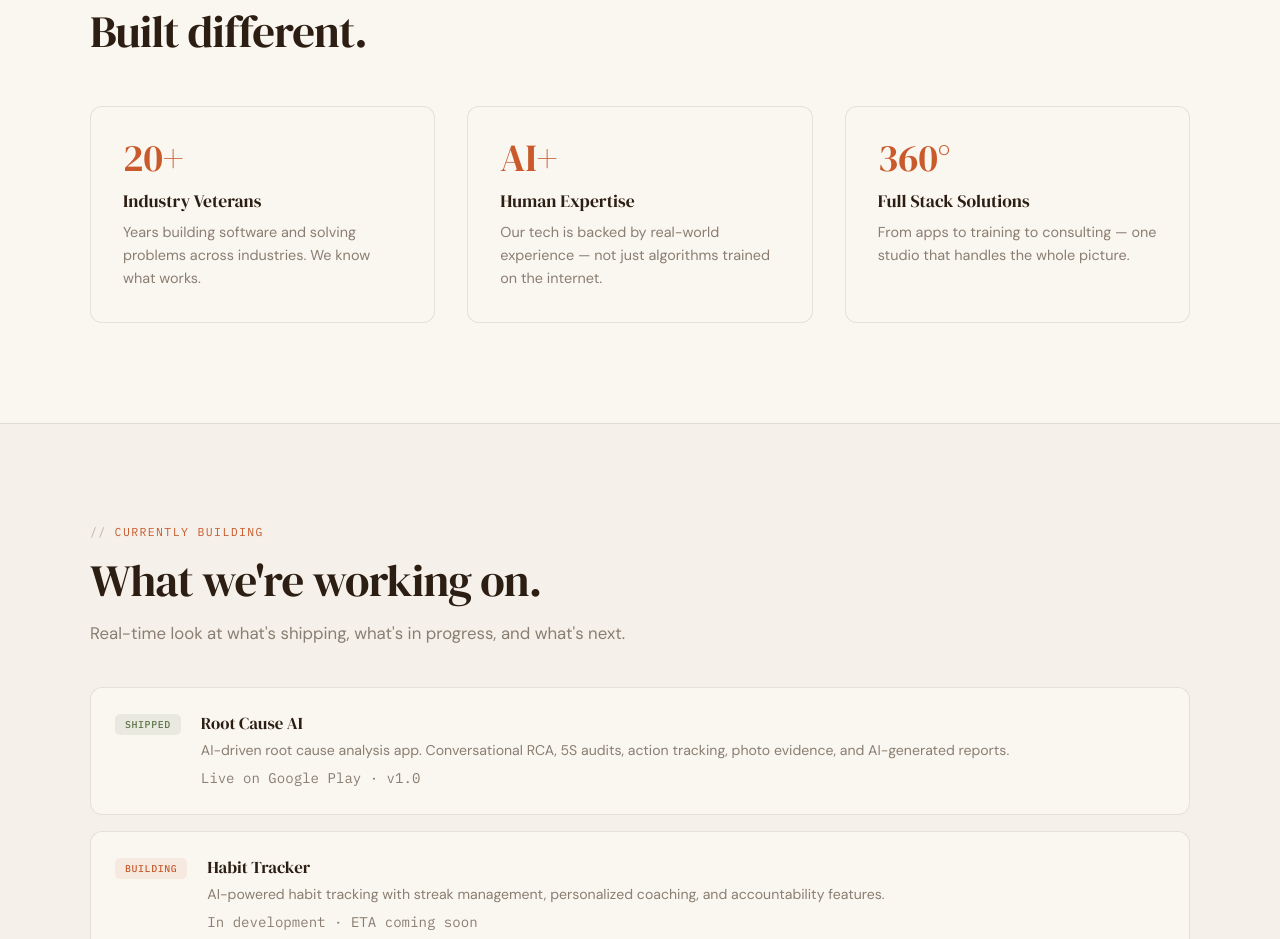
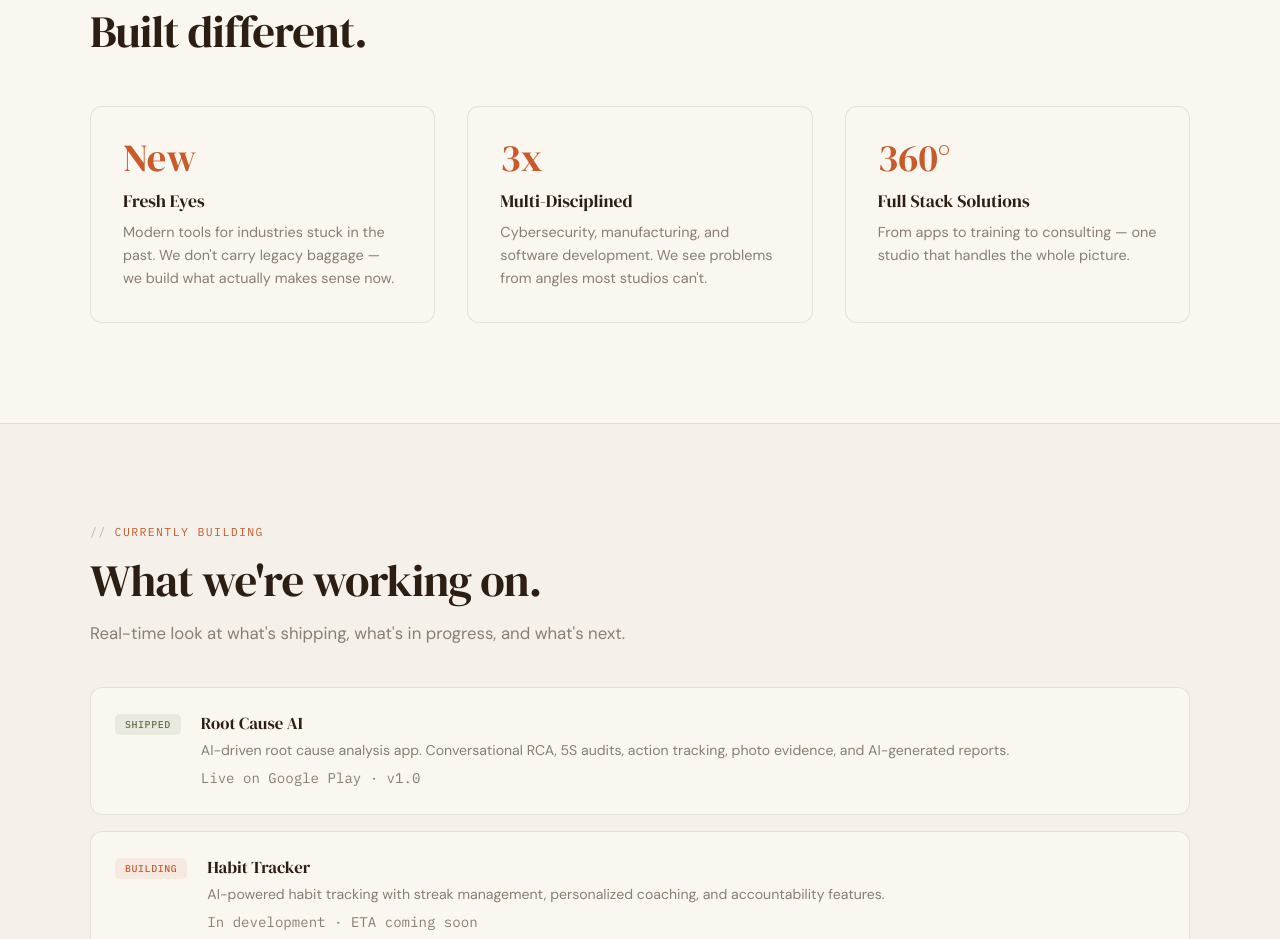
Before and after one commit to Mwood1536/ironstratos-website, a plain HTML site: page index.html in a window 1280 px wide. Shown: the part 1460-2399 px from the top of the page. Drawn offline with Linux system fonts and the light colour scheme.

Commit message:
update why us cards - fresh eyes and multi-disciplined

```diff
--- a/index.html
+++ b/index.html
@@ -798,14 +798,14 @@ footer {
 
     <div class="why-grid">
       <div class="why-card reveal reveal-d1">
-        <div class="why-num">20+</div>
-        <h3>Industry Veterans</h3>
-        <p>Years building software and solving problems across industries. We know what works.</p>
+        <div class="why-num">New</div>
+        <h3>Fresh Eyes</h3>
+        <p>Modern tools for industries stuck in the past. We don't carry legacy baggage — we build what actually makes sense now.</p>
       </div>
       <div class="why-card reveal reveal-d2">
-        <div class="why-num">AI+</div>
-        <h3>Human Expertise</h3>
-        <p>Our tech is backed by real-world experience — not just algorithms trained on the internet.</p>
+        <div class="why-num">3x</div>
+        <h3>Multi-Disciplined</h3>
+        <p>Cybersecurity, manufacturing, and software development. We see problems from angles most studios can't.</p>
       </div>
       <div class="why-card reveal reveal-d3">
         <div class="why-num">360°</div>
```
